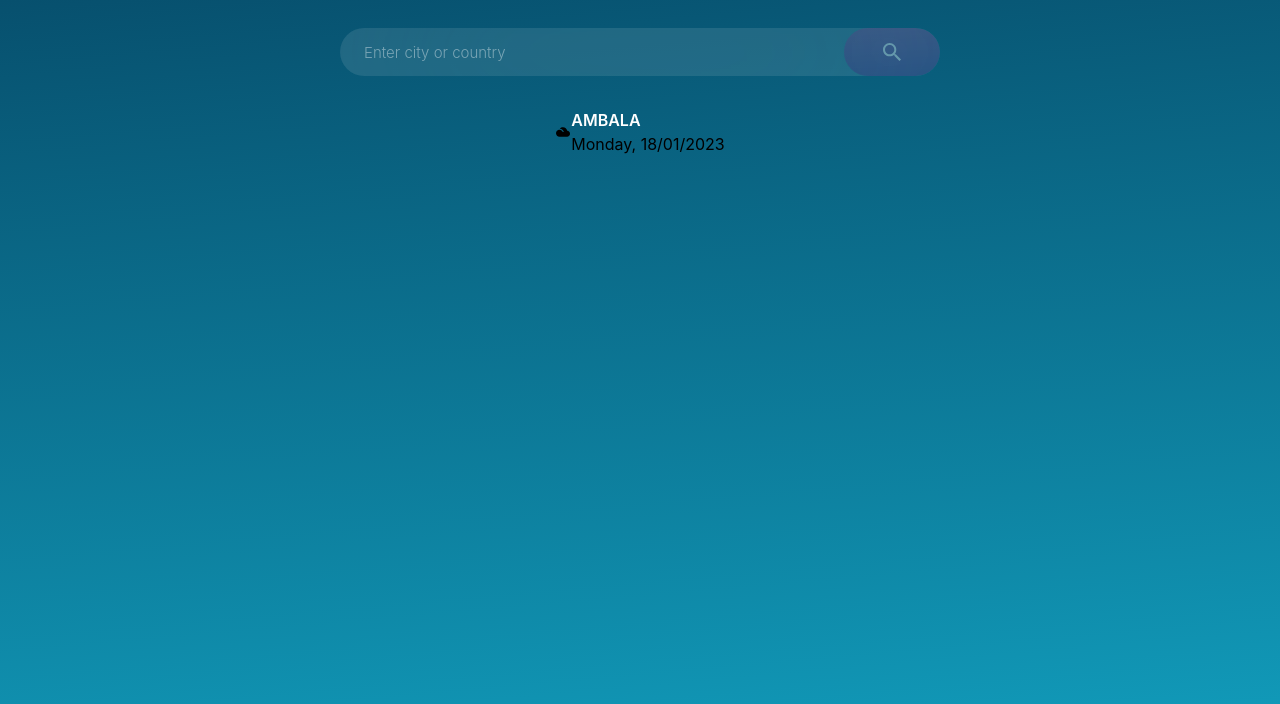
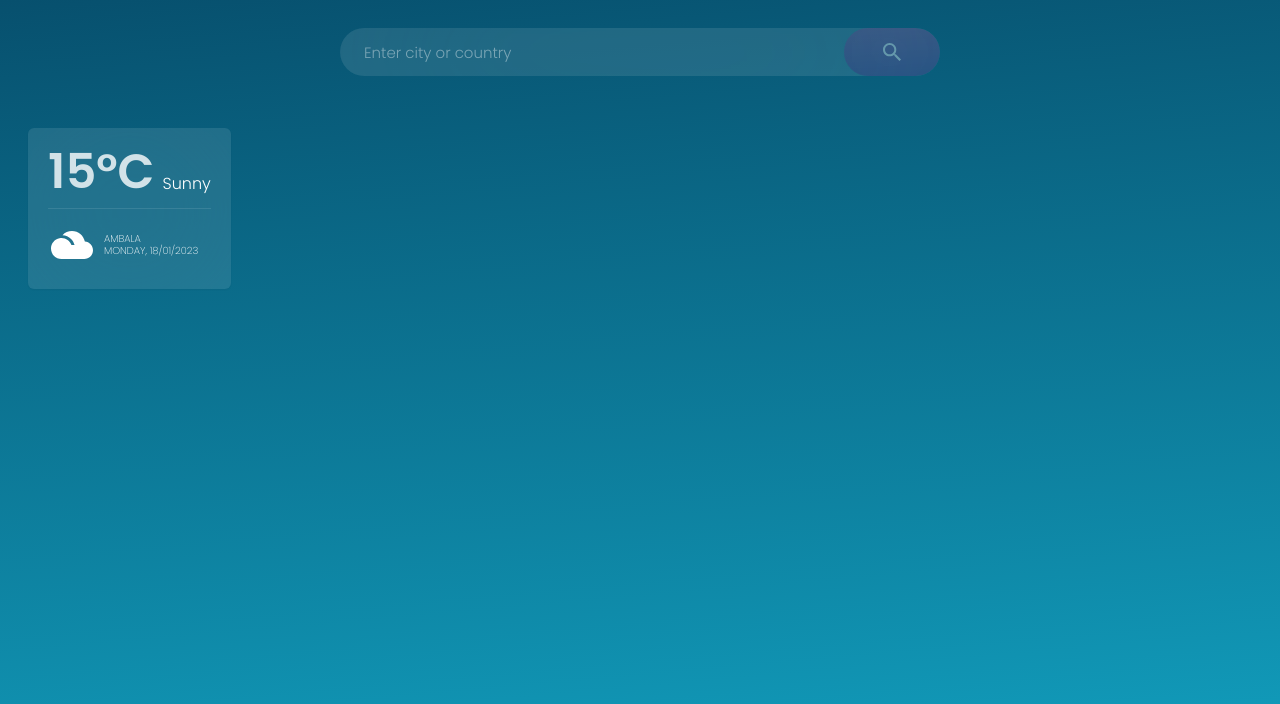
Before and after one commit to Anshika75/Maggi-Weather, a React (Vite) app: page / in a window 1280 px wide. Shown: the top 704 px of the page. Built offline with nearby package versions, Linux system fonts and the light colour scheme.

Commit message:
main card added

```diff
--- a/src/App.jsx
+++ b/src/App.jsx
@@ -9,8 +9,10 @@ export default function App() {
   return (
     <>
       <div className={`min-h-screen h-full w-full bg${hours} p-3 lg:p-7 flex flex-col justify-start items-center`} >
-        <Search/>
-        <MainTemp/>
+        <Search />
+        <div className="flex flex-row w-full mt-5">
+          <MainTemp />
+        </div>
       </div>
     </>
   )
--- a/src/components/MainTemp.jsx
+++ b/src/components/MainTemp.jsx
@@ -22,14 +22,18 @@ import { TbTemperatureCelsius } from 'react-icons/tb';
 export default function MainTemp() {
   return (
     <>
-      <div className="flex flex-col">
-        <div className="flex flex-row">
-          <div className="grid place-items-center">
+      <div className="flex flex-col rounded-md bg-white/10 backdrop-blur-[100px] p-5 shadow-sm">
+        <div className="flex flex-row items-end pb-3">
+          <p className='text-5xl font-semibold text-white opacity-80'>15<span>°</span>C</p>
+          <p className='ml-2 text-white font-light'>Sunny</p>
+        </div>
+        <div className="flex flex-row items-center border-t-[1px] border-white/10 pt-3">
+          <div className="grid place-items-center text-white text-5xl">
             <IoMdCloudy />
           </div>
-          <div className="flex flex-col">
-            <p className='text-white font-semibold uppercase '>Ambala</p>
-            <p>Monday, 18/01/2023</p>
+          <div className="flex flex-col justify-center ml-2">
+            <p className='text-white uppercase font-extralight text-[10px] leading-[12px]'>Ambala</p>
+            <p className='text-white uppercase font-extralight text-[10px] leading-[12px]'>Monday, 18/01/2023</p>
           </div>
         </div>
       </div>
--- a/src/index.css
+++ b/src/index.css
@@ -1,9 +1,10 @@
+@import url('https://fonts.googleapis.com/css2?family=Poppins:wght@100;200;300;400;500;600;700;800;900&display=swap');
 @tailwind base;
 @tailwind components;
 @tailwind utilities;
 
 :root {
-  font-family: Inter, Avenir, Helvetica, Arial, sans-serif;
+  font-family: 'Poppins', sans-serif;
   font-size: 16px;
   line-height: 24px;
   font-weight: 400;
--- a/tailwind.config.cjs
+++ b/tailwind.config.cjs
@@ -1,9 +1,6 @@
 module.exports = {
   content: ['./src/**/*.{js,jsx,ts,tsx}'],
   theme: {
-    fontFamily: {
-      primary: 'Poppins',
-    },
     extend: {
       backgroundImage: {
         gradientBg: "url('/src/assets/img/bg.png')",
```
